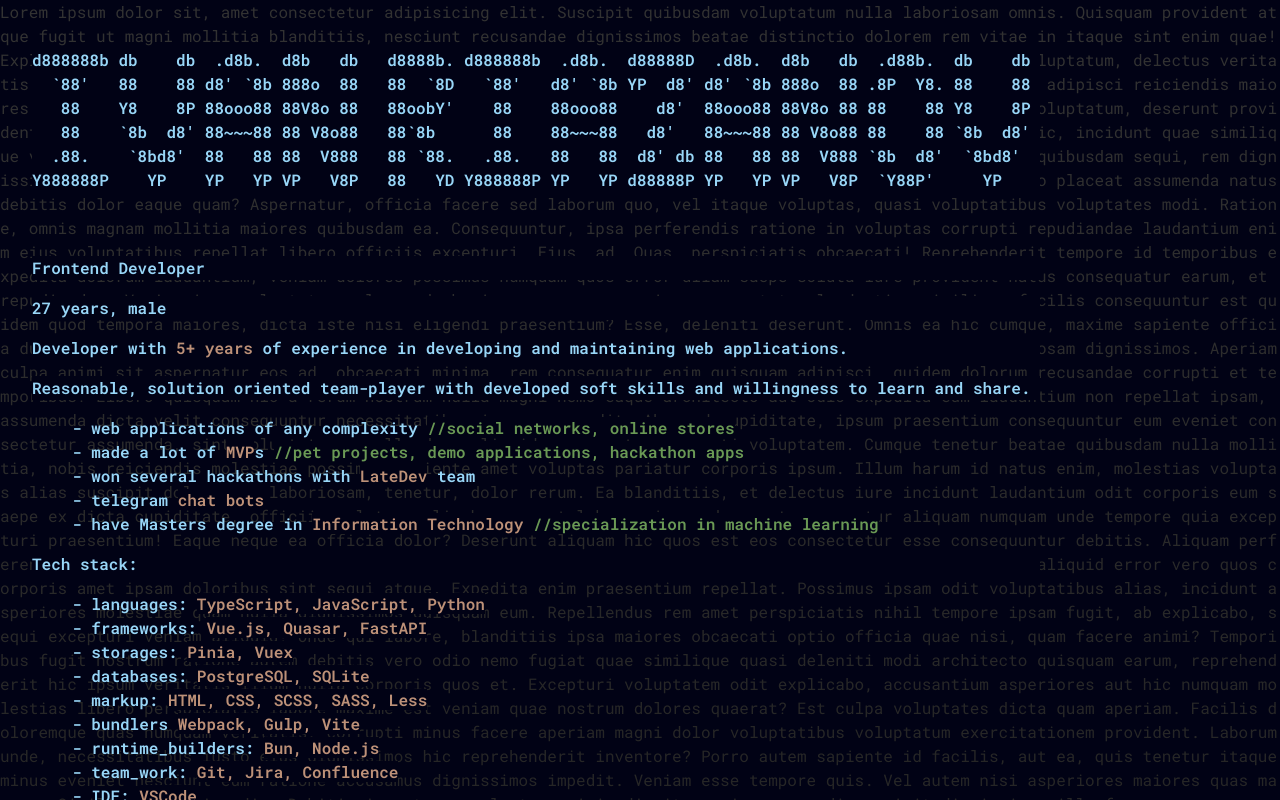
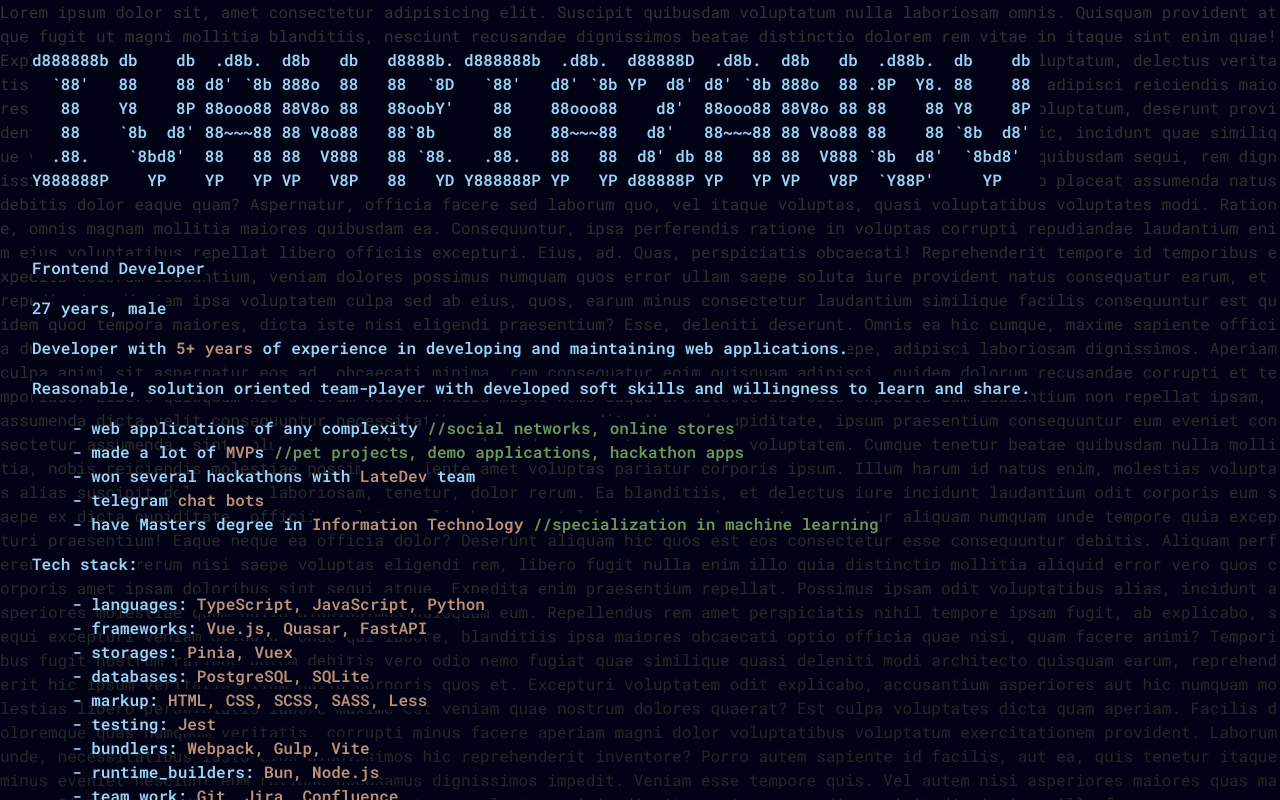
Before and after one commit to omega1996/omega1996.github.io, a Vue app in the folder resume/: page / in a window 1280 px wide. Shown: the top 800 px of the page. Built offline with nearby package versions, Linux system fonts and the light colour scheme.

Commit message:
bg width and padding sizes

```diff
--- a/resume/src/App.vue
+++ b/resume/src/App.vue
@@ -64,7 +64,10 @@
             markup: <span>HTML, CSS, SCSS, SASS, Less</span>
           </li>
           <li>
-            bundlers <span>Webpack, Gulp, Vite </span>
+            testing: <span>Jest</span>
+          </li>
+          <li>
+            bundlers: <span>Webpack, Gulp, Vite </span>
           </li>
           <li>
             runtime_builders: <span>Bun, Node.js</span>
@@ -324,7 +327,7 @@ const experience = computed(() => {
     position: relative;
     font-family: 'Roboto Mono';
     font-weight: 600;
-    padding: 2em;
+    padding: 2rem;
     padding-bottom: 0;
     width: calc(100% - 4em);
 
@@ -340,6 +343,7 @@ const experience = computed(() => {
 
     p {
       background-color: #010215;
+      width: fit-content;
     }
 
     li {
```
